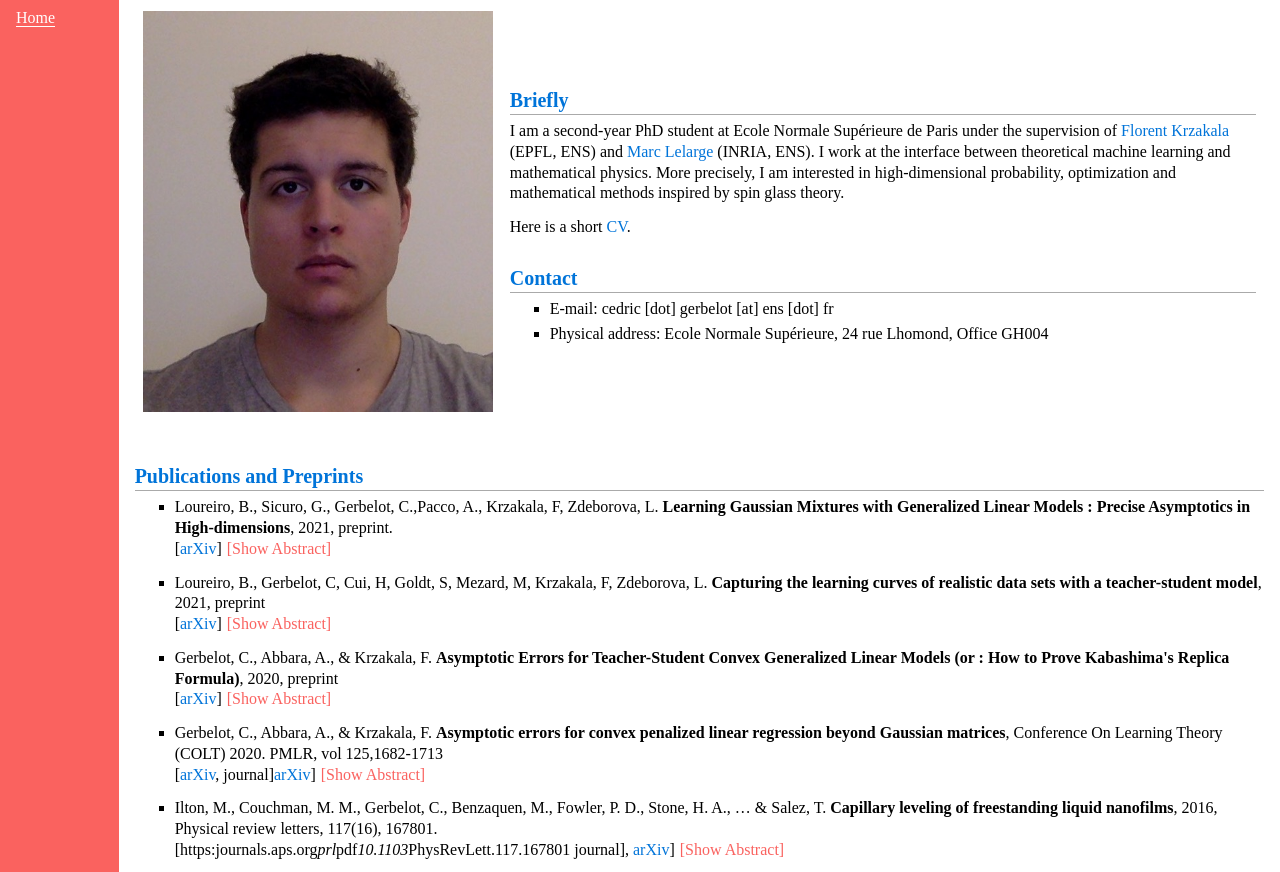
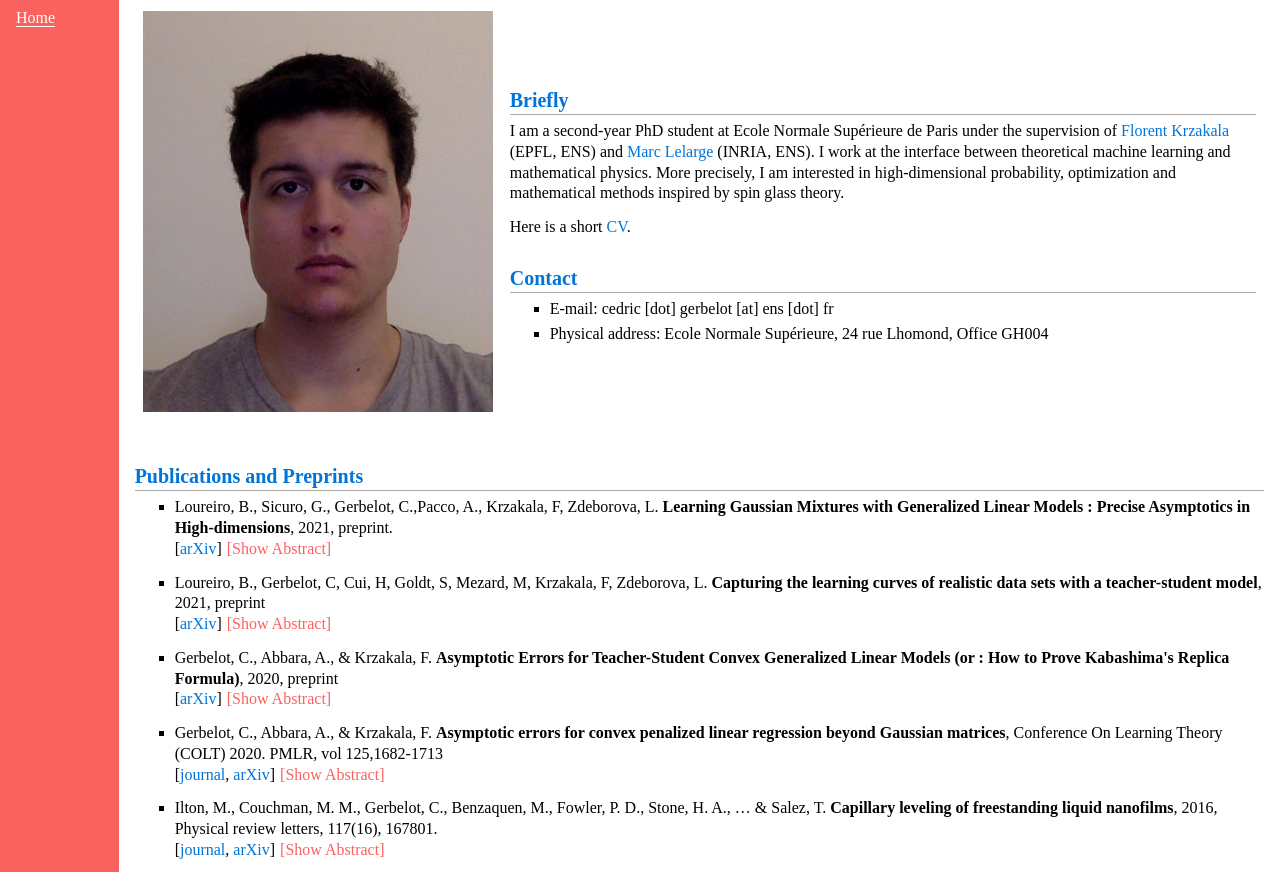
Before and after one commit to cgerbelo/cgerbelo.github.io, a plain HTML site: page index.html in a window 1280 px wide. Shown: the part 63-935 px from the top of the page. Drawn offline with Linux system fonts and the light colour scheme.

Commit message:
Add files via upload

```diff
--- a/index.html
+++ b/index.html
@@ -57,14 +57,14 @@ generalisation of the model where the teacher and student can act on different s
 </li>
 </ul>
 <ul>
-<li><p>Gerbelot, C., Abbara, A., & Krzakala, F. <b>Asymptotic errors for convex penalized linear regression beyond Gaussian matrices</b>, Conference On Learning Theory (COLT) 2020. PMLR, vol 125,1682-1713 <br />[<a href="[https://arxiv.org/abs/2002.04372">arXiv</a>, journal]<a href="https://arxiv.org/abs/2002.04372">arXiv</a>] <span class="toggle-trigger">[Show Abstract]<span>
+<li><p>Gerbelot, C., Abbara, A., & Krzakala, F. <b>Asymptotic errors for convex penalized linear regression beyond Gaussian matrices</b>, Conference On Learning Theory (COLT) 2020. PMLR, vol 125,1682-1713 <br />[<a href="[https://arxiv.org/abs/2002.04372">journal</a>, <a href="https://arxiv.org/abs/2002.04372">arXiv</a>] <span class="toggle-trigger">[Show Abstract]<span>
 <div class="toggle-wrap">
 <b>Abstract:</b> blablabla
 </div></p>
 </li>
 </ul>
 <ul>
-<li><p>Ilton, M., Couchman, M. M., Gerbelot, C., Benzaquen, M., Fowler, P. D., Stone, H. A., &hellip; & Salez, T. <b>Capillary leveling of freestanding liquid nanofilms</b>, 2016, Physical review letters, 117(16), 167801. <br />[https:<i></i>journals.aps.org<i>prl</i>pdf<i>10.1103</i>PhysRevLett.117.167801 journal], <a href="https://arxiv.org/abs/1602.05538">arXiv</a>] <span class="toggle-trigger">[Show Abstract]<span>
+<li><p>Ilton, M., Couchman, M. M., Gerbelot, C., Benzaquen, M., Fowler, P. D., Stone, H. A., &hellip; & Salez, T. <b>Capillary leveling of freestanding liquid nanofilms</b>, 2016, Physical review letters, 117(16), 167801. <br />[<a href="https://journals.aps.org/prl/pdf/10.1103/PhysRevLett.117.167801">journal</a>, <a href="https://arxiv.org/abs/1602.05538">arXiv</a>] <span class="toggle-trigger">[Show Abstract]<span>
 <div class="toggle-wrap">
 <b>Abstract:</b> We report on the capillary-driven levelling of a topographical perturbation at the surface of a free-standing liquid nanofilm. The width of a stepped surface profile is found to evolve as the square root of time. The hydrodynamic model is in excellent agreement with the experimental data. In addition to exhibiting an analogy with diffusive processes, this novel system serves as a precise nanoprobe for the rheology of liquids at interfaces in a configuration that avoids substrate effects.
 </div></p>
@@ -82,7 +82,7 @@ generalisation of the model where the teacher and student can act on different s
 </ul>
 <div id="footer">
 <div id="footer-text">
-Page generated 2021-09-07 15:00:41 CEST, by <a href="http://jemdoc.jaboc.net/">jemdoc</a>.
+Page generated 2021-09-07 15:06:12 CEST, by <a href="http://jemdoc.jaboc.net/">jemdoc</a>.
 </div>
 </div>
 </td>
```
Also changed, not shown: 1 other file.
